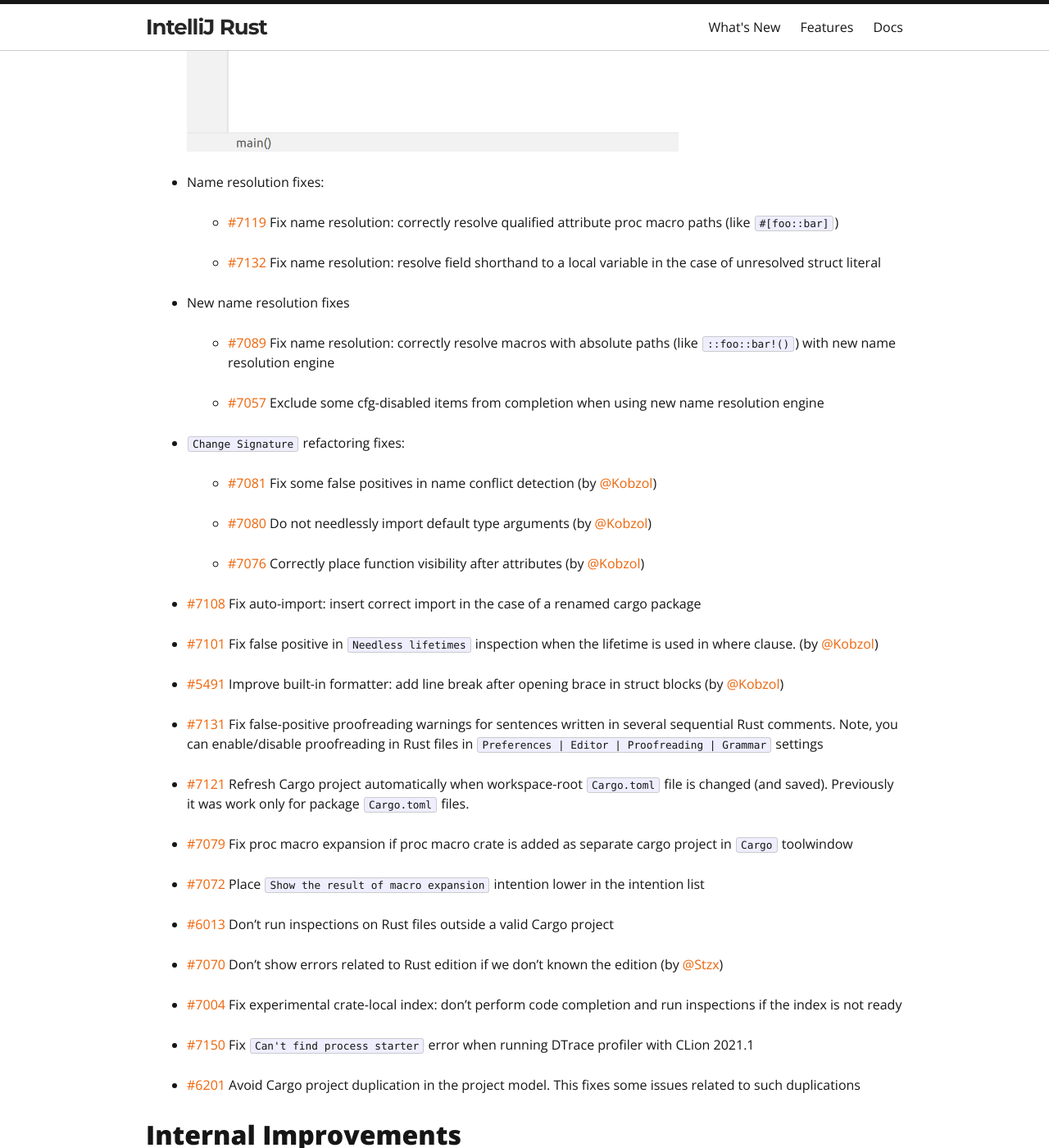
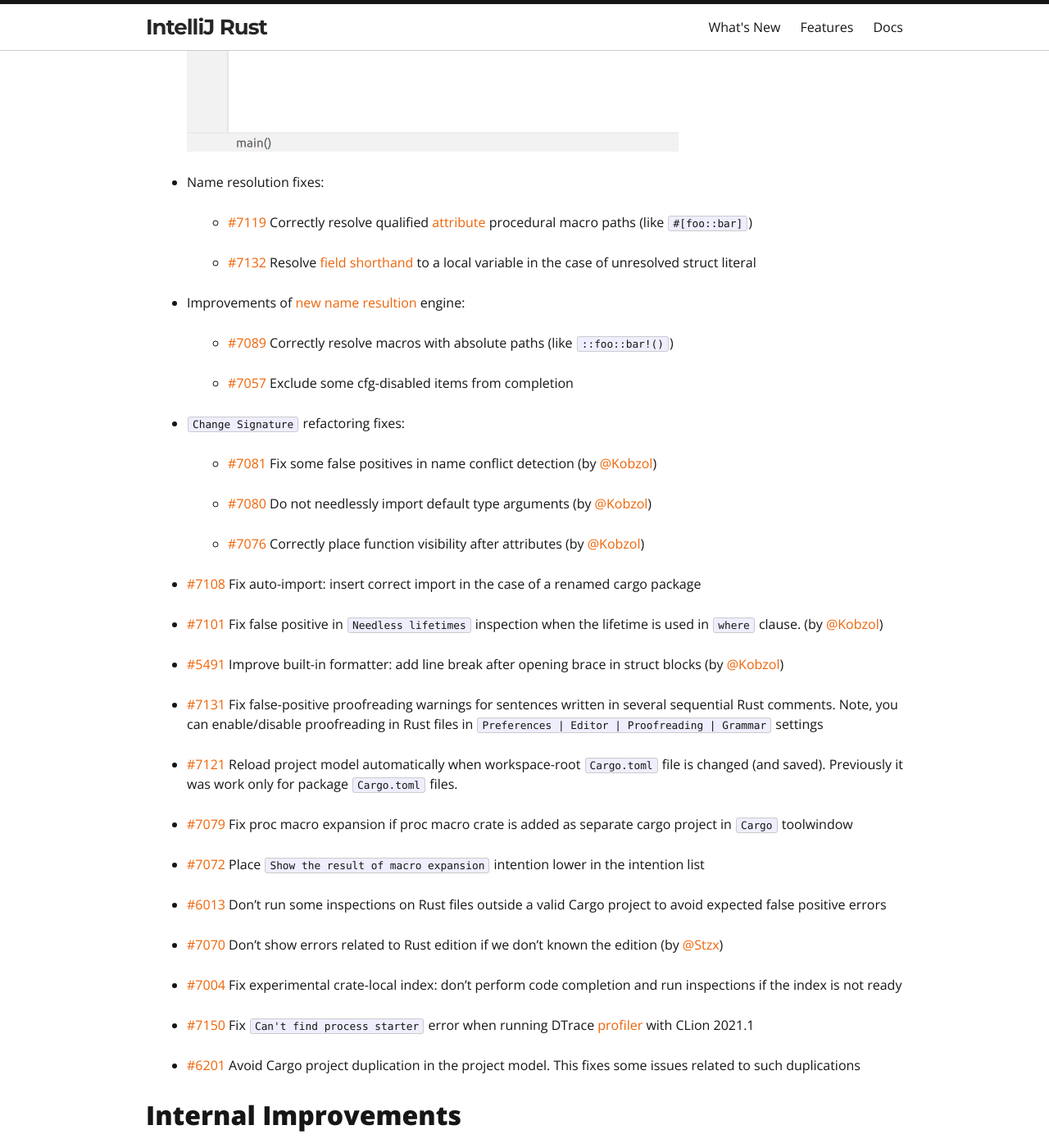
Before and after one commit to intellij-rust/intellij-rust.github.io, a Jekyll site: the page built from _posts/2021-04-26-changelog-146.markdown, in a window 1280 px wide and 1400 px high, scrolled down 4393 px. Shown: the whole window at 82% size. Built offline with Jekyll 4.4.1, drawn with Linux system fonts in a browser that asks for light colours; nearby versions of some CDN libraries; some web fonts are replaced; some of the changed text lies outside the part shown.

Commit message:
Apply suggestions from code review
Co-authored-by: Arseniy Pendryak <a.pendryak@yandex.ru>

```diff
--- a/_posts/2021-04-26-changelog-146.markdown
+++ b/_posts/2021-04-26-changelog-146.markdown
@@ -78,21 +77,21 @@
 
   {% include gif-img-wh.html path="/assets/posts/changelog-146/intention-destructure-decl" w="600px" h="150px" %}
 
-* [#6986] Allow explicitly stating the function return type in `Create function` if the inferred return type was unknown. (by [@Kobzol])
+* [#6986] Allow specifying the function return type in `Create function` intention action if the inferred return type is unknown (by [@Kobzol])
 
   {% include gif-img-wh.html path="/assets/posts/changelog-146/intention-create-function" w="600px" h="300px" %}
 
 * Name resolution fixes:
 
-  * [#7119] Fix name resolution: correctly resolve qualified attribute proc macro paths (like `#[foo::bar]`)
+  * [#7119] Correctly resolve qualified [attribute](https://doc.rust-lang.org/reference/procedural-macros.html#attribute-macros) procedural macro paths (like `#[foo::bar]`)
 
-  * [#7132] Fix name resolution: resolve field shorthand to a local variable in the case of unresolved struct literal
+  * [#7132] Resolve [field shorthand](https://doc.rust-lang.org/edition-guide/rust-2018/data-types/field-init-shorthand.html) to a local variable in the case of unresolved struct literal
 
-* New name resolution fixes
+* Improvements of [new name resultion](https://github.com/intellij-rust/intellij-rust/issues/6217) engine:
 
-  * [#7089] Fix name resolution: correctly resolve macros with absolute paths (like `::foo::bar!()`) with new name resolution engine
+  * [#7089] Correctly resolve macros with absolute paths (like `::foo::bar!()`)
 
-  * [#7057] Exclude some cfg-disabled items from completion when using new name resolution engine
+  * [#7057] Exclude some cfg-disabled items from completion
 
 * `Change Signature` refactoring fixes:
 
@@ -104,27 +103,27 @@
 
 * [#7108] Fix auto-import: insert correct import in the case of a renamed cargo package
 
-* [#7101] Fix false positive in `Needless lifetimes` inspection when the lifetime is used in where clause. (by [@Kobzol])
+* [#7101] Fix false positive in `Needless lifetimes` inspection when the lifetime is used in `where` clause. (by [@Kobzol])
 
 * [#5491] Improve built-in formatter: add line break after opening brace in struct blocks (by [@Kobzol])
 
 * [#7131] Fix false-positive proofreading warnings for sentences written in several sequential Rust comments.
   Note, you can enable/disable proofreading in Rust files in `Preferences | Editor | Proofreading | Grammar` settings
 
-* [#7121] Refresh Cargo project automatically when workspace-root `Cargo.toml` file is changed (and saved).
+* [#7121] Reload project model automatically when workspace-root `Cargo.toml` file is changed (and saved).
   Previously it was work only for package `Cargo.toml` files.
 
 * [#7079] Fix proc macro expansion if proc macro crate is added as separate cargo project in `Cargo` toolwindow
 
 * [#7072] Place `Show the result of macro expansion` intention lower in the intention list
 
-* [#6013] Don't run inspections on Rust files outside a valid Cargo project
+* [#6013] Don't run some inspections on Rust files outside a valid Cargo project to avoid expected false positive errors
 
 * [#7070] Don't show errors related to Rust edition if we don't known the edition (by [@Stzx])
 
 * [#7004] Fix experimental crate-local index: don't perform code completion and run inspections if the index is not ready
 
-* [#7150] Fix `Can't find process starter` error when running DTrace profiler with CLion 2021.1
+* [#7150] Fix `Can't find process starter` error when running DTrace [profiler](https://plugins.jetbrains.com/plugin/8182-rust/docs/rust-profiler.html) with CLion 2021.1
 
 * [#6201] Avoid Cargo project duplication in the project model. This fixes some issues related to such duplications
 
```
Also changed, not shown: other parts of _posts/2021-04-26-changelog-146.markdown (+5 -6 lines).
